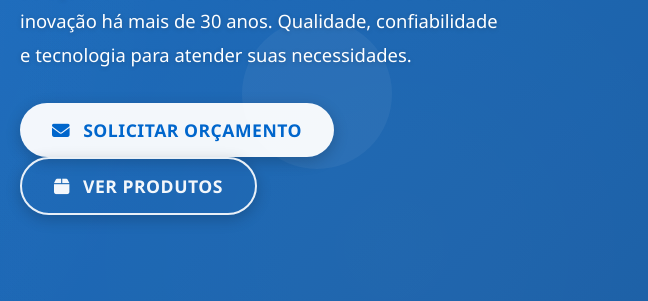
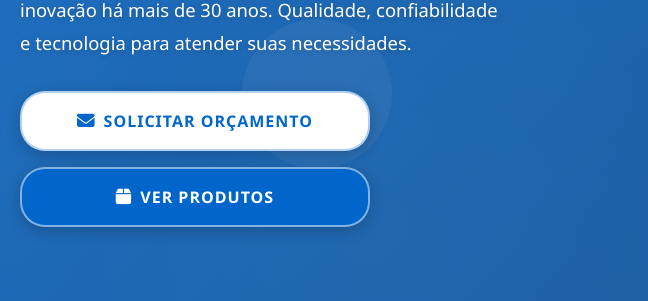
Before and after one commit to BrianWS01/PlinioENGENHARIA, a plain HTML site: page index.html in a window 1280 px wide. Shown: the part 441-742 px from the top of the page, 632-1280 px from the left. Drawn offline with nearby package versions, Linux system fonts and the light colour scheme.

Commit message:
Melhoria dos botões da hero section: design moderno com bordas mais arredondadas

```diff
--- a/index.html
+++ b/index.html
@@ -92,11 +92,11 @@
                     <p class="hero-subtitle text-white-50 mb-3">Transformadores Elétricos</p>
                     <p class="hero-description text-white mb-4">Soluções em transformadores elétricos com excelência e inovação há mais de 30 anos. Qualidade, confiabilidade e tecnologia para atender suas necessidades.</p>
                     <div class="hero-cta">
-                        <a href="#contato" class="btn btn-light btn-lg me-3 mb-3 mb-md-0">
-                            <i class="fas fa-envelope me-2"></i> Solicitar Orçamento
+                        <a href="#contato" class="btn btn-hero-primary btn-lg">
+                            <i class="fas fa-envelope me-2"></i> SOLICITAR ORÇAMENTO
                         </a>
-                        <a href="#produtos" class="btn btn-outline-light btn-lg">
-                            <i class="fas fa-box me-2"></i> Ver Produtos
+                        <a href="#produtos" class="btn btn-hero-secondary btn-lg">
+                            <i class="fas fa-box me-2"></i> VER PRODUTOS
                         </a>
                     </div>
                 </div>
--- a/style.css
+++ b/style.css
@@ -297,40 +297,65 @@ link[rel="apple-touch-icon"] {
 .hero-cta {
     animation: fadeInUp 0.8s ease-out 0.9s both;
     margin-top: 2rem;
+    display: flex;
+    flex-direction: column;
+    gap: 1rem;
 }
 
 .hero-cta .btn {
-    padding: 0.875rem 2rem;
-    font-size: 1.1rem;
-    font-weight: 600;
-    border-radius: 50px;
+    padding: 1rem 2.5rem;
+    font-size: 1rem;
+    font-weight: 700;
+    border-radius: 25px;
     transition: all 0.3s ease;
     box-shadow: 0 4px 15px rgba(0, 0, 0, 0.2);
-}
-
-.hero-cta .btn-light {
-    background-color: rgba(255, 255, 255, 0.95);
+    text-transform: uppercase;
+    letter-spacing: 1px;
+    display: inline-flex;
+    align-items: center;
+    justify-content: center;
+    width: 100%;
+    max-width: 350px;
+    border-width: 2px;
+    border-style: solid;
+}
+
+.hero-cta .btn-hero-primary {
+    background-color: #ffffff;
     color: var(--primary-color);
-    border: none;
-}
-
-.hero-cta .btn-light:hover {
-    background-color: #ffffff;
-    transform: translateY(-2px);
-    box-shadow: 0 6px 20px rgba(0, 0, 0, 0.3);
-}
-
-.hero-cta .btn-outline-light {
-    border: 2px solid rgba(255, 255, 255, 0.9);
-    color: rgba(255, 255, 255, 0.95);
-    background-color: transparent;
-}
-
-.hero-cta .btn-outline-light:hover {
-    background-color: rgba(255, 255, 255, 0.1);
+    border-color: rgba(0, 102, 204, 0.3);
+}
+
+.hero-cta .btn-hero-primary:hover {
+    background-color: #f8f9fa;
+    border-color: var(--primary-color);
+    transform: translateY(-3px);
+    box-shadow: 0 6px 25px rgba(0, 0, 0, 0.3);
+    color: #004b99;
+}
+
+.hero-cta .btn-hero-primary i {
+    color: var(--primary-color);
+    font-size: 1.1rem;
+}
+
+.hero-cta .btn-hero-secondary {
+    background-color: var(--primary-color);
+    color: #ffffff;
+    border-color: rgba(255, 255, 255, 0.5);
+}
+
+.hero-cta .btn-hero-secondary:hover {
+    background-color: #004b99;
     border-color: #ffffff;
-    transform: translateY(-2px);
-    box-shadow: 0 6px 20px rgba(0, 0, 0, 0.3);
+    transform: translateY(-3px);
+    box-shadow: 0 6px 25px rgba(0, 102, 204, 0.4);
+    color: #ffffff;
+}
+
+.hero-cta .btn-hero-secondary i {
+    color: #ffffff;
+    font-size: 1.1rem;
 }
 
 .min-vh-75 {
@@ -2134,16 +2159,16 @@ section {
         max-width: 100%;
     }
 
+    .hero-cta {
+        flex-direction: column;
+        gap: 1rem;
+    }
+
     .hero-cta .btn {
-        padding: 0.75rem 1.5rem;
-        font-size: 1rem;
-        display: block;
+        padding: 0.875rem 2rem;
+        font-size: 0.95rem;
+        max-width: 100%;
         width: 100%;
-        margin-bottom: 1rem;
-    }
-
-    .hero-cta .btn:last-child {
-        margin-bottom: 0;
     }
 
     .shape-1, .shape-2, .shape-3 {
@@ -2275,11 +2300,13 @@ section {
 
     .hero-cta {
         margin-top: 1.5rem;
+        gap: 0.75rem;
     }
 
     .hero-cta .btn {
-        padding: 0.65rem 1.25rem;
-        font-size: 0.95rem;
+        padding: 0.75rem 1.5rem;
+        font-size: 0.9rem;
+        letter-spacing: 0.5px;
     }
 
     .hero-years {
```
